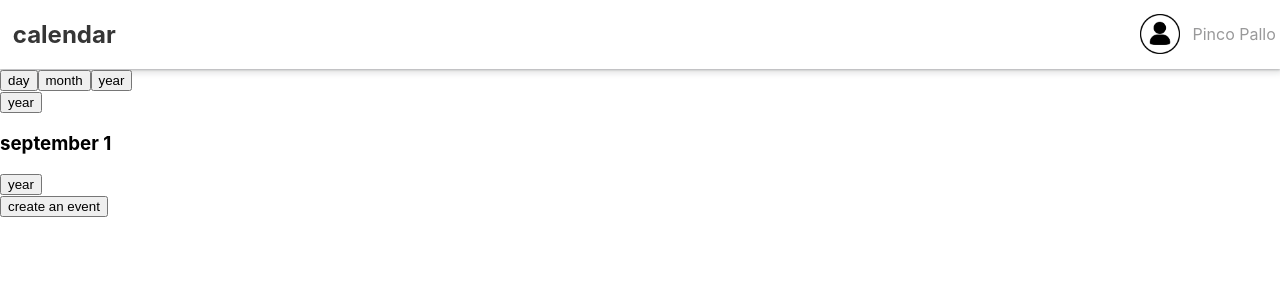
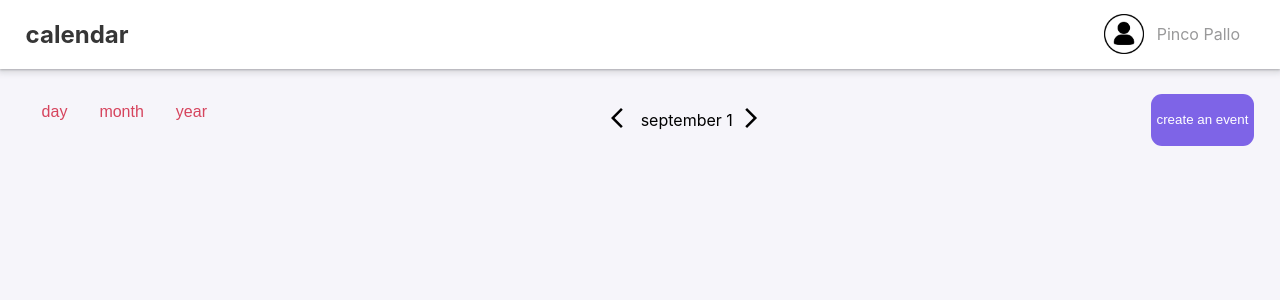
Before and after one commit to Matt30Curia/Calendar-react, a React (Create React App) app: page / in a window 1280 px wide. Shown: the top 300 px of the page. Built offline with nearby package versions, Linux system fonts and the light colour scheme.

Commit message:
ended calendar header

```diff
--- a/src/compononents/CalendarHeader.js
+++ b/src/compononents/CalendarHeader.js
@@ -1,17 +1,24 @@
+import arrow_back from "../asset/arrow_back.svg";
+import arrow_forward from "../asset/arrow_forward.svg"
+
 function CalendarHeader(){
   return (
-    <nav>
+    <nav className="calendarHeader">
       <section className="day-wiew-filter">
-        <button>day</button>
-        <button>month</button>
-        <button>year</button>
+        <button className="button--day-wiew-filter">day</button>
+        <button className="button--day-wiew-filter">month</button>
+        <button className="button--day-wiew-filter">year</button>
       </section>
-      <section>
-        <button>year</button>
-        <h1>september 1</h1>
-        <button>year</button>
+      <section className="day-slider">
+        <button className="icon">
+          <img className="icon" src={arrow_back} />
+        </button>
+        <p>september 1</p>
+        <button className="icon">
+          <img src={arrow_forward} />
+        </button>
       </section>
-      <button>create an event</button>
+      <button className="button--event">create an event</button>
     </nav>
   );
 }
--- a/src/compononents/NavBar.js
+++ b/src/compononents/NavBar.js
@@ -2,12 +2,14 @@ import accountImage from '../asset/account.png'
 
 function NavBar(){
   return (
-    <nav className='main-navbar'>
-      <h1 className='title-navbar'>calendar</h1>
-      <img src={accountImage} alt='avatar img'/>
-      <h4 className='account-navbar'>Pinco Pallo</h4>
+    <nav className="main-navbar">
+      <h1 className="title-navbar">calendar</h1>
+      <div className='profile'>
+        <img src={accountImage} alt="avatar img" className="account-img" />
+        <h4 className="account-navbar">Pinco Pallo</h4>
+      </div>
     </nav>
-  )
+  );
 }
 
 
--- a/src/index.css
+++ b/src/index.css
@@ -1,4 +1,5 @@
 body {
+  background-color: rgb(246, 245, 250);
   margin: 0;
   font-family: -apple-system, BlinkMacSystemFont, 'Segoe UI', 'Roboto', 'Oxygen',
     'Ubuntu', 'Cantarell', 'Fira Sans', 'Droid Sans', 'Helvetica Neue',
@@ -10,26 +11,106 @@ body {
 .main-navbar{
   display: flex;
   align-items: center;
+  justify-content: space-between;
+  padding-right: 5vh;
   background-color: white;
   box-shadow: rgba(60, 64, 67, 0.3) 0px 1px 2px 0px, rgba(60, 64, 67, 0.15) 0px 2px 6px 2px;
 }
 .title-navbar{
-  padding-left: 1%;
-  color: rgb(54, 54, 54);;
+  padding-left: 2vw;
+
+  color: rgb(54, 54, 54);
 }
 
 .account-navbar{
   font-weight: 400;
-  padding-left: 1%;
+
   color: rgb(153, 153, 154);
 }
 
-img{
+.account-img{
   height: 40px;
-  margin-left: 80%;
+  padding-right: 1vw;
+
+}
+
+.profile{
+  display: flex;
+  align-items: center;
 }
 
 
+.calendarHeader{
+  display: flex;
+  justify-content: space-between;
+  padding-top: 25px;
+  padding-left: 2vw;
+  padding-right: 2vw;
+
+}
+
+.day-slider{
+  display: flex;
+  justify-content: space-around;
+}
+
+
+
+/* CSS */
+.button--day-wiew-filter {
+  font-weight: 100;
+  margin-left: 10px;
+  margin-right: 10px;
+  background-color: #ffffff00;
+
+  border: none;
+  border-radius: 11px;
+  box-sizing: border-box;
+  color: rgb(214, 68, 93);
+
+  font-size: 1rem;
+  font-weight: 500;
+  line-height: 33.4929px;
+
+
+  text-align: left;
+
+
+  transition: border .2s ease-in-out, box-shadow .2s ease-in-out;
+}
+
+
+
+
+.button--day-wiew-filter:active {
+  background-color: #FFE3E3;
+  box-shadow: rgba(0, 0, 0, 0.12) 0 1px 3px 0 inset;
+  color: #FFFFFF;
+}
+
+.button--day-wiew-filter:hover {
+  background-color: #FFE3E3;
+  border-color: #FAA4A4;
+}
+
+
+.button--day-wiew-filter:focus {
+  background-color: #FFE3E3;
+  box-shadow: rgba(145, 115, 115, 0.12) 0 1px 3px 0 inset;
+  color: rgb(214, 68, 93);
+}
+
+.icon{
+  background-color: #ffe3e300;
+  border: none;
+}
+.button--event{
+  border-radius: 11px;
+  color: #FFFFFF;
+  font-weight: 500;
+  border: none;
+  background-color: rgb(126, 100, 231);
+}
 /*$bg-color: rgb(246, 245, 250);
 $primary-color: rgb(74, 74, 215);
 $secondary-color: rgb(214, 68, 93);
```
Also changed, not shown: src/asset/arrow_back.svg (added), src/asset/arrow_forward.svg (added).
